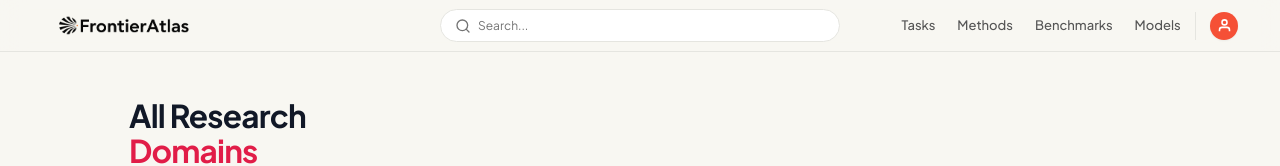
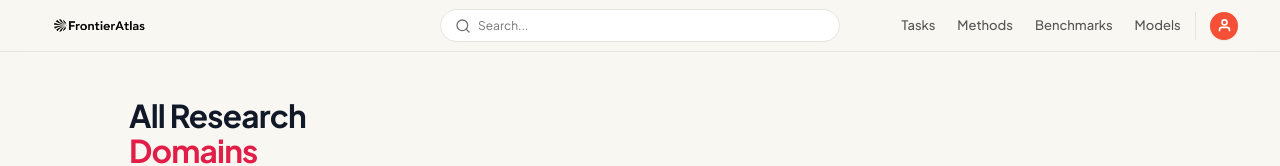
Before and after one commit to Deepak-Solanki04/Frontier_Atlas, a Next.js app: page / in a window 1280 px wide. Shown: the top 166 px of the page. Built offline with nearby package versions, Linux system fonts and the light colour scheme.

Commit message:
fix(header): decrease top-left logo image size by exactly 30% (scale-[0.74] xl:scale-[0.77])

```diff
--- a/components/Header.tsx
+++ b/components/Header.tsx
@@ -59,7 +59,7 @@ export default function Header() {
             alt="Frontier Atlas"
             src="/logo.png"
             fill
-            className="object-contain object-center xl:object-left scale-[1.05] xl:scale-[1.1] origin-center xl:origin-left transition-transform"
+            className="object-contain object-center xl:object-left scale-[0.74] xl:scale-[0.77] origin-center xl:origin-left transition-transform"
             sizes="(max-width: 1280px) 200px, 240px"
             priority
           />
```
